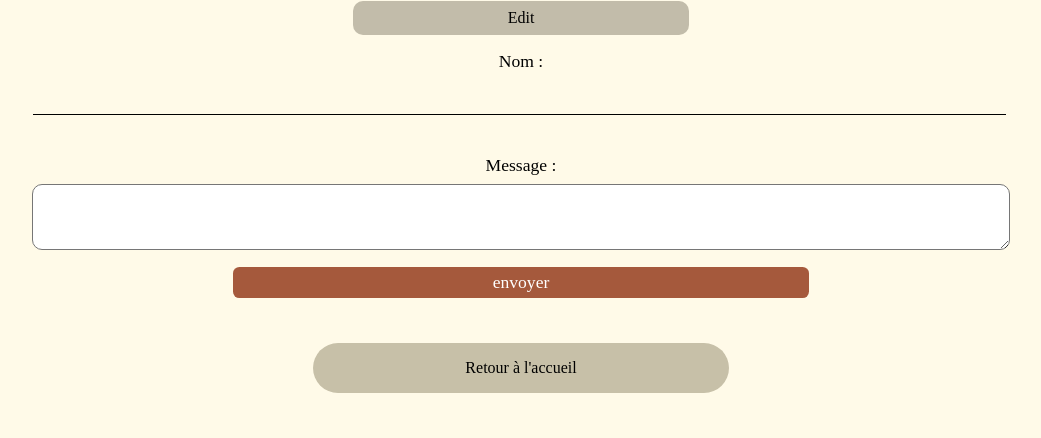
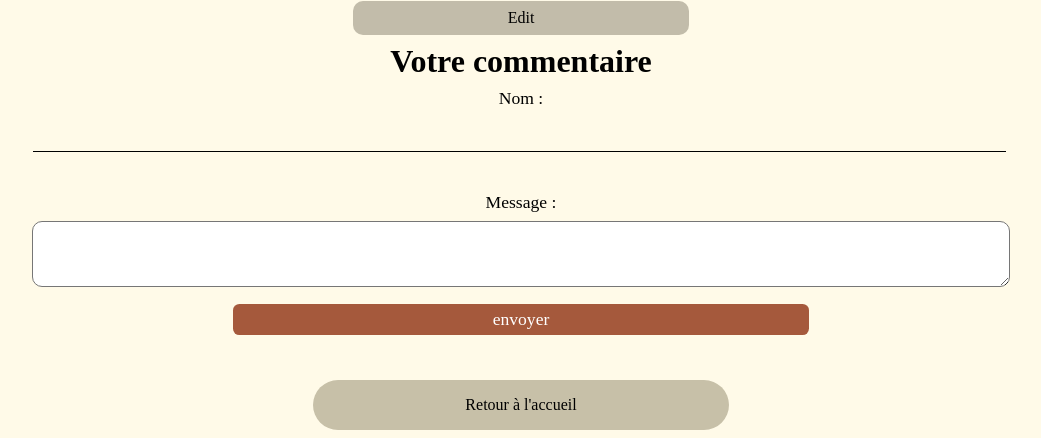
Before and after one commit to WildCodeSchool/reims-php-2109-project2-journal-de-scenes-de-crime, a PHP site: template src/View/Crime/showCrime.html.twig in a window 1280 px wide. Shown: the part 411-849 px from the top of the page, without its empty margins (119-1160 px from the left). Before the commit the page ends 804 px from the top, so only its background shows below. Run offline with PHP 8.4, Linux system fonts and the light colour scheme; the template is opened without the code that fills it, so the values that code supplies are empty; some libraries are stand-ins or nearby versions; some web fonts are replaced.

Commit message:
Add h2 in the view

```diff
--- a/src/View/Components/_inputComment.html.twig
+++ b/src/View/Components/_inputComment.html.twig
@@ -1,4 +1,7 @@
 <form class="inputComment" action="" method="post">
+
+    <h2 class="titre-commentaire">Votre commentaire</h2>
+
     <div>
         <label for="name">Nom : </label>
         <input type="text" id="name" name="name">
```
